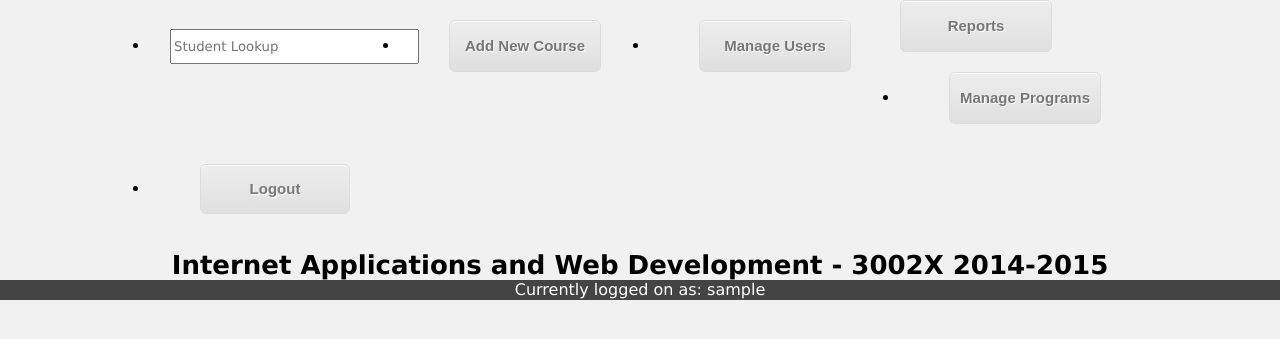
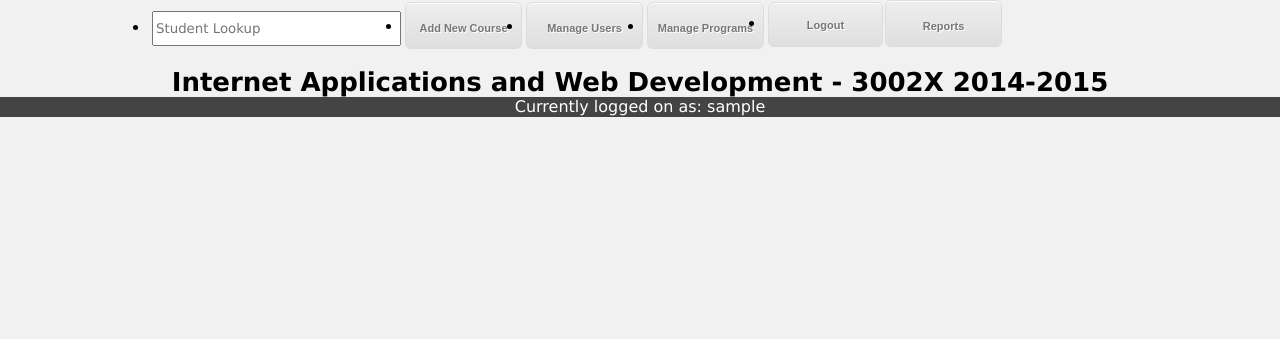
Before and after one commit to chhu0003/CMP, a PHP site: page /flow-chart.php in a window 1280 px wide. Shown: the top 339 px of the page. Run offline with PHP 8.4, Linux system fonts and the light colour scheme; the visitor is signed in with stand-in values (Sample User, id 1); data that the repository does not hold is empty; some libraries are stand-ins or nearby versions.

Commit message:
style.css
changed buttons width, height

```diff
--- a/Course Management Portal/css/style.css
+++ b/Course Management Portal/css/style.css
@@ -411,10 +411,10 @@ ul#flowchart-nav {
 
 ul#flowchart-nav  li{
     float:left;
-    padding: 20px;
+    padding: 2px;
     text-align: center;
     margin: 0 auto;
-    width: 210px;
+   /* width: 210px;*/
 }
 
 ul#flowchart-nav li input{
@@ -472,12 +472,12 @@ ul#flowchart-nav li input{
     display:inline-block;
     color:#777777;
     font-family:arial;
-    font-size:15px;
+    font-size:11px;
     font-weight:bold;
     font-style:normal;
-    height:50px;
+    height:45px;
     line-height:50px;
-    width:150px;
+    width:115px;
     text-decoration:none;
     text-align:center;
     text-shadow:1px 1px 0px #ffffff;
```
